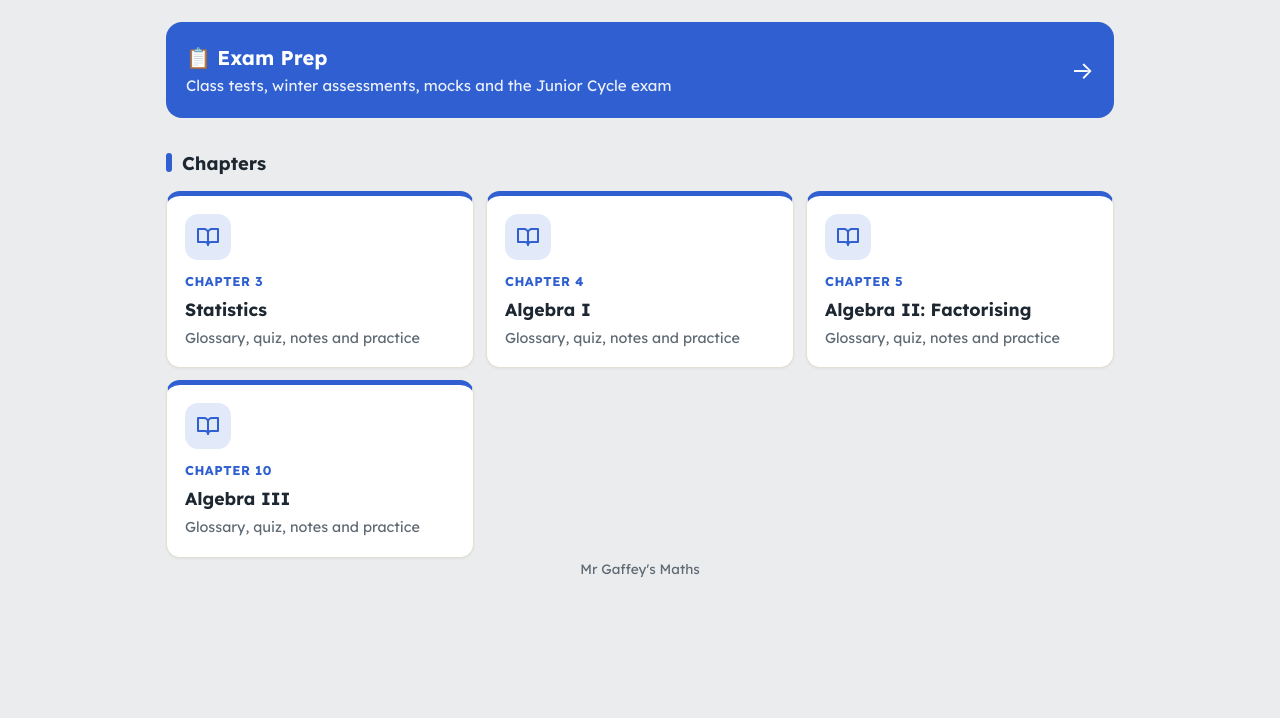
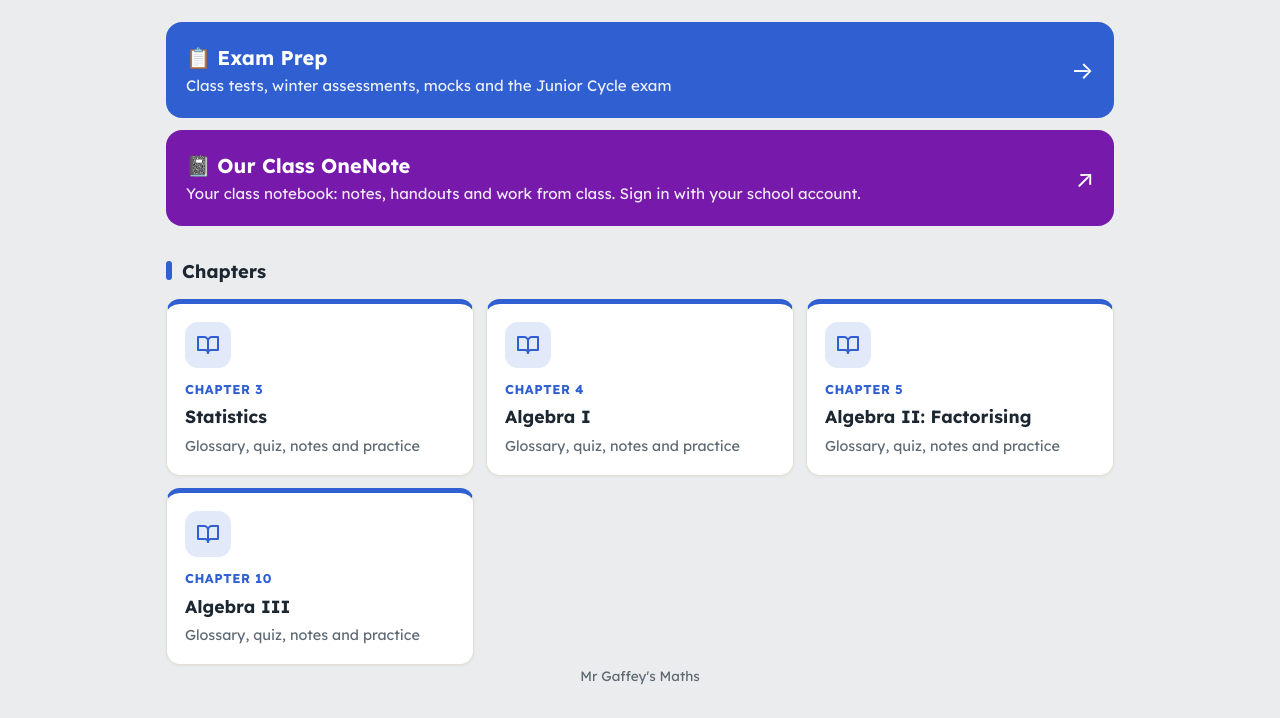
Before and after one commit to Mr-Gaffey/mr-gaffey.github.io, a plain HTML site: page third-year.html in a window 1280 px wide. Shown: the part 191-909 px from the top of the page. Before the commit the page ends 802 px from the top, so only its background shows below. Drawn offline with Linux system fonts and the light colour scheme.

Commit message:
Add class OneNote button for 3rd Year
Co-Authored-By: Claude Opus 5.5 <noreply@anthropic.com>
Claude-Session: https://claude.ai/code/session_01Qd9yJYaUJFCCZhiHtvwt1H

```diff
--- a/third-year.html
+++ b/third-year.html
@@ -50,6 +50,7 @@ h2::before{content:"";display:inline-block;width:6px;height:1.05em;border-radius
 .top::after,header::after{-webkit-mask:linear-gradient(90deg,transparent 35%,#000 75%);mask:linear-gradient(90deg,transparent 35%,#000 75%)}
 @media (prefers-color-scheme:dark){.res small{color:color-mix(in srgb,var(--accent) 55%,#fff)}.ic{background:color-mix(in srgb,var(--accent) 30%,var(--card))}.ic::before{background:color-mix(in srgb,var(--accent) 45%,#fff)}}
 @media (max-width:640px){.top::after,header::after{opacity:.07}}
+.prep.onenote{background:#7719aa}
 </style>
 </head>
 <body style="--accent:var(--y3)">
@@ -63,6 +64,7 @@ h2::before{content:"";display:inline-block;width:6px;height:1.05em;border-radius
 </header>
 <main class="wrap">
   <a class="prep" style="margin-top:24px" href="exam-prep/third-year.html"><div><b>📋 Exam Prep</b><span>Class tests, winter assessments, mocks and the Junior Cycle exam</span></div><i aria-hidden="true">→</i></a>
+  <a class="prep onenote" style="margin-top:12px" href="https://coolminecs.sharepoint.com/sites/2ndYearMathsHLMrGaffey2025-2026/_layouts/Doc.aspx?sourcedoc=%7b3E4313BD-0847-44F5-ABE0-1CD6017C57AB%7d" target="_blank" rel="noopener" data-goatcounter-click="3rd-onenote" data-goatcounter-title="3rd Year OneNote"><div><b>📓 Our Class OneNote</b><span>Your class notebook: notes, handouts and work from class. Sign in with your school account.</span></div><i aria-hidden="true">↗</i></a>
 
   <h2>Chapters</h2>
   <div class="grid">
```
